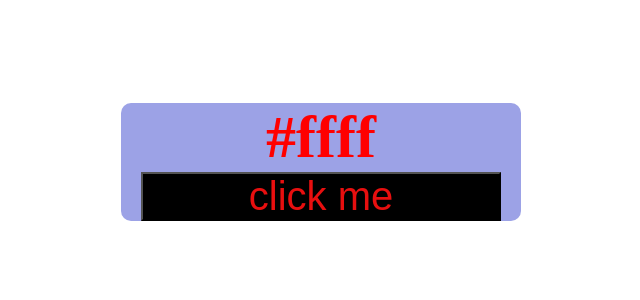
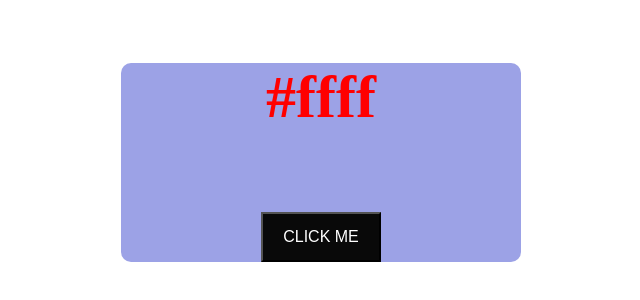
Before and after one commit to Suraj-sharmaa/random-color-generator, a plain HTML site: page index.html in a window 1280 px wide. Shown: the part 238-538 px from the top of the page, without its empty margins (319-959 px from the left). Drawn offline with Linux system fonts and the light colour scheme.

Commit message:
edit css file

```diff
--- a/style.css
+++ b/style.css
@@ -25,10 +25,12 @@ body{
    color:red;
 }
 button{
- font-size:40px;
- height:40%;
- width:90%;
- color:rgb(232, 15, 15);
- background-color:black;
+ margin-top:5rem;
+ height:50px;
+ width:30%;
+ font-size:medium;
+ text-transform: uppercase;
+ background-color: rgb(9, 9, 9);
+ color:white;
 
 }
```
